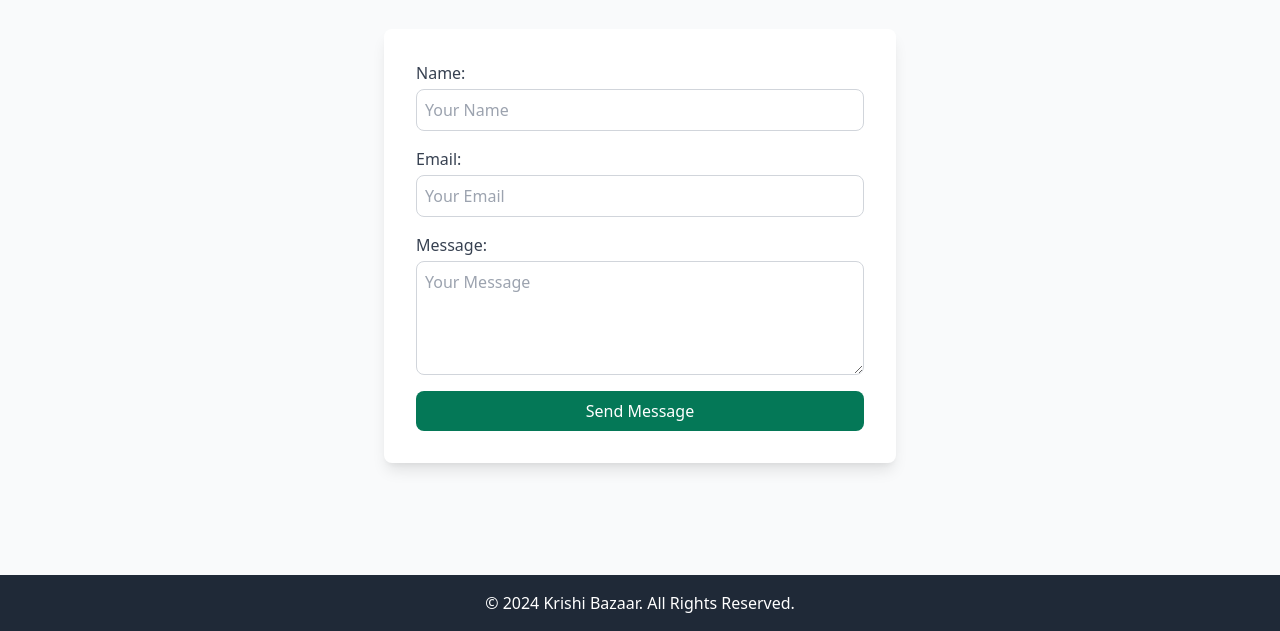
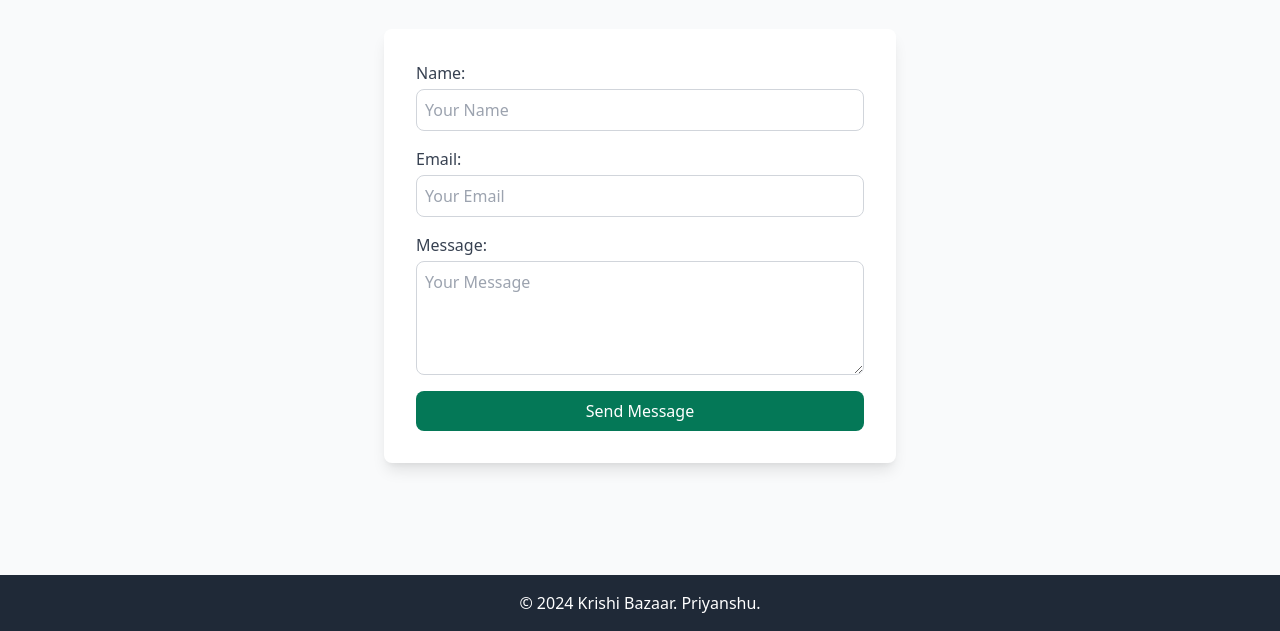
Before and after one commit to prime64m/krishibazaar, a plain HTML site: page index.html in a window 1280 px wide. Shown: the part 805-1436 px from the top of the page. Drawn offline with nearby package versions, Linux system fonts and the light colour scheme.

Commit message:
Update index.html

```diff
--- a/index.html
+++ b/index.html
@@ -233,7 +233,7 @@
     <!-- Footer -->
     <footer class="bg-gray-800 text-white py-4">
         <div class="container mx-auto text-center">
-            <p>&copy; 2024 Krishi Bazaar. All Rights Reserved.</p>
+            <p>&copy; 2024 Krishi Bazaar. Priyanshu.</p>
         </div>
     </footer>
 
```
